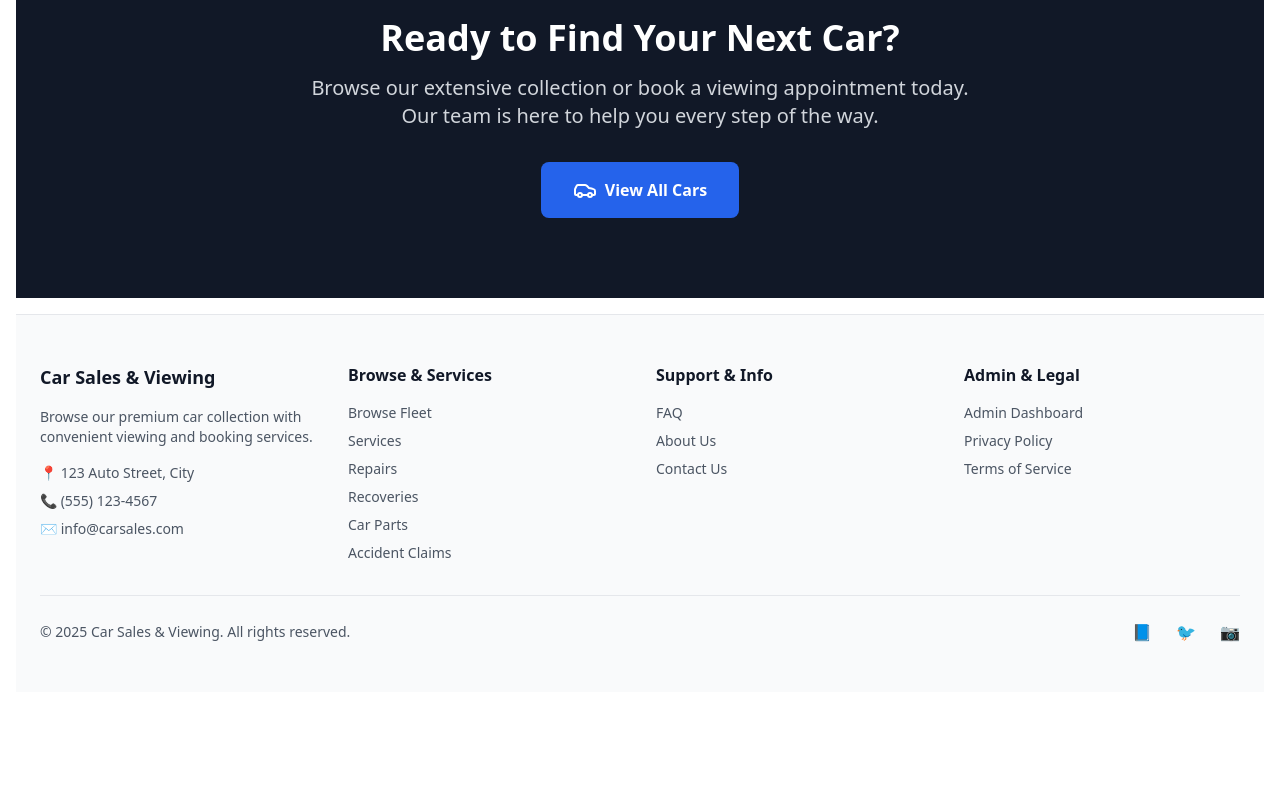
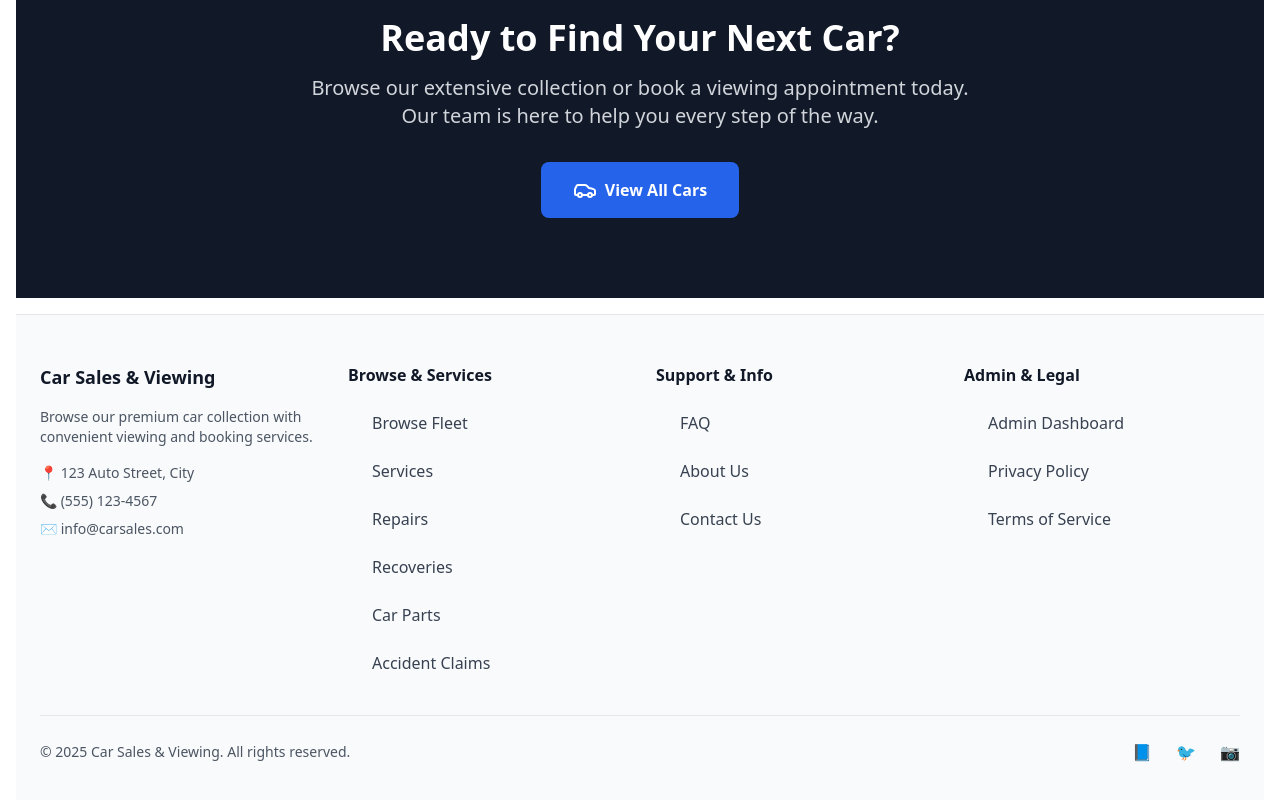
Before and after one commit to shahzar100/carsales, a Next.js app: page / in a window 1280 px wide. Shown: the part 1706-2506 px from the top of the page. Before the commit the page ends 2414 px from the top, so only its background shows below. Built offline with nearby package versions, Linux system fonts and the light colour scheme; no server answers; the database is empty.

Commit message:
added a loader for the website, changed links to use NavLink

```diff
--- a/src/app/layout.tsx
+++ b/src/app/layout.tsx
@@ -3,8 +3,10 @@ import "./globals.css";
 import { SearchContextProvider } from "@/backend/SearchContext";
 import { ViewingProvider } from "@/backend/ViewingContext";
 import { ShopProvider } from "@/backend/ShopContext";
+import { NavigationProvider } from "@/backend/NavigationContext";
 import Header from "@/components/Header";
-import Link from "next/link";
+import PageLoader from "@/components/UI/PageLoader";
+import NavLink from "@/components/Dropdown/NavLink";
 
 export const metadata: Metadata = {
   title: "Car Sales & Viewing",
@@ -18,12 +20,12 @@ export default function RootLayout({
 }>) {
   return (
     <html lang="en">
-      <body
-        className="antialiased min-h-screen grid grid-rows-[auto_1fr_auto] gap-4 p-4"
-      >
+      <body className="antialiased min-h-screen grid grid-rows-[auto_1fr_auto] gap-4 p-4">
+        <NavigationProvider>
           <SearchContextProvider>
             <ViewingProvider>
               <ShopProvider>
+                <PageLoader />
                 <Header />
                 <main className="min-h-screen">{children}</main>
                 <footer className="border-t bg-gray-50 w-full">
@@ -36,13 +38,39 @@ export default function RootLayout({
                           Car Sales & Viewing
                         </h3>
                         <p className="text-gray-600 text-sm mb-4">
-                      Browse our premium car collection with convenient viewing
-                      and booking services.
+                          Browse our premium car collection with convenient
+                          viewing and booking services.
                         </p>
                         <div className="space-y-2 text-sm text-gray-600">
-                      <p>📍 123 Auto Street, City</p>
-                      <p>📞 (555) 123-4567</p>
-                      <p>✉️ info@carsales.com</p>
+                          <p>
+                            📍{" "}
+                            <a
+                              href="https://maps.google.com/?q=123+Auto+Street,+City"
+                              target="_blank"
+                              rel="noopener noreferrer"
+                              className="hover:text-red-500 transition-colors cursor-pointer"
+                            >
+                              123 Auto Street, City
+                            </a>
+                          </p>
+                          <p>
+                            📞{" "}
+                            <a
+                              href="tel:+15551234567"
+                              className="hover:text-red-500 transition-colors cursor-pointer"
+                            >
+                              (555) 123-4567
+                            </a>
+                          </p>
+                          <p>
+                            ✉️{" "}
+                            <a
+                              href="mailto:info@carsales.com"
+                              className="hover:text-red-500 transition-colors cursor-pointer"
+                            >
+                              info@carsales.com
+                            </a>
+                          </p>
                         </div>
                       </div>
 
@@ -53,53 +81,25 @@ export default function RootLayout({
                         </h4>
                         <ul className="space-y-2 text-sm">
                           <li>
-                        <Link
-                          href="/BrowseFleet"
-                          className="text-gray-600 hover:text-red-500 transition-colors"
-                        >
-                          Browse Fleet
-                        </Link>
+                            <NavLink href="/BrowseFleet" text="Browse Fleet" />
                           </li>
                           <li>
-                        <Link
-                          href="/Services"
-                          className="text-gray-600 hover:text-red-500 transition-colors"
-                        >
-                          Services
-                        </Link>
-                      </li>
-
-                      <li>
-                        <Link
-                          href="/Services/Repairs"
-                          className="text-gray-600 hover:text-red-500 transition-colors"
-                        >
-                          Repairs
-                        </Link>
+                            <NavLink href="/Services" text="Services" />
                           </li>
                           <li>
-                        <Link
-                          href="/Recoveries"
-                          className="text-gray-600 hover:text-red-500 transition-colors"
-                        >
-                          Recoveries
-                        </Link>
+                            <NavLink href="/Services/Repairs" text="Repairs" />
                           </li>
                           <li>
-                        <Link
-                          href="/Car Parts"
-                          className="text-gray-600 hover:text-red-500 transition-colors"
-                        >
-                          Car Parts
-                        </Link>
+                            <NavLink href="/Recoveries" text="Recoveries" />
                           </li>
                           <li>
-                        <Link
+                            <NavLink href="/CarParts" text="Car Parts" />
+                          </li>
+                          <li>
+                            <NavLink
                               href="/AccidentClaims"
-                          className="text-gray-600 hover:text-red-500 transition-colors"
-                        >
-                          Accident Claims
-                        </Link>
+                              text="Accident Claims"
+                            />
                           </li>
                         </ul>
                       </div>
@@ -111,28 +111,13 @@ export default function RootLayout({
                         </h4>
                         <ul className="space-y-2 text-sm">
                           <li>
-                        <Link
-                          href="/FAQ"
-                          className="text-gray-600 hover:text-red-500 transition-colors"
-                        >
-                          FAQ
-                        </Link>
+                            <NavLink href="/FAQ" text="FAQ" dropdown={false} />
                           </li>
                           <li>
-                        <Link
-                          href="/AboutUs"
-                          className="text-gray-600 hover:text-red-500 transition-colors"
-                        >
-                          About Us
-                        </Link>
+                            <NavLink href="/AboutUs" text="About Us" />
                           </li>
                           <li>
-                        <Link
-                          href="/Enquiry"
-                          className="text-gray-600 hover:text-red-500 transition-colors"
-                        >
-                          Contact Us
-                        </Link>
+                            <NavLink href="/Enquiry" text="Contact Us" />
                           </li>
                         </ul>
                       </div>
@@ -144,28 +129,13 @@ export default function RootLayout({
                         </h4>
                         <ul className="space-y-2 text-sm">
                           <li>
-                        <Link
-                          href="/admin"
-                          className="text-gray-600 hover:text-red-500 transition-colors"
-                        >
-                          Admin Dashboard
-                        </Link>
+                            <NavLink href="/admin" text="Admin Dashboard" />
                           </li>
                           <li>
-                        <Link
-                          href="/privacy"
-                          className="text-gray-600 hover:text-red-500 transition-colors"
-                        >
-                          Privacy Policy
-                        </Link>
+                            <NavLink href="/privacy" text="Privacy Policy" />
                           </li>
                           <li>
-                        <Link
-                          href="/terms"
-                          className="text-gray-600 hover:text-red-500 transition-colors"
-                        >
-                          Terms of Service
-                        </Link>
+                            <NavLink href="/terms" text="Terms of Service" />
                           </li>
                         </ul>
                       </div>
@@ -207,6 +177,7 @@ export default function RootLayout({
               </ShopProvider>
             </ViewingProvider>
           </SearchContextProvider>
+        </NavigationProvider>
       </body>
     </html>
   );
--- /dev/null
+++ b/src/backend/NavigationContext.tsx
@@ -0,0 +1,42 @@
+"use client";
+
+import { createContext, useContext, useState, ReactNode } from "react";
+
+interface NavigationContextType {
+  isNavigating: boolean;
+  setIsNavigating: (loading: boolean) => void;
+  navigationTarget: string | null;
+  setNavigationTarget: (target: string | null) => void;
+}
+
+const NavigationContext = createContext<NavigationContextType | undefined>(
+  undefined
+);
+
+export const NavigationProvider: React.FC<{ children: ReactNode }> = ({
+  children,
+}) => {
+  const [isNavigating, setIsNavigating] = useState(false);
+  const [navigationTarget, setNavigationTarget] = useState<string | null>(null);
+
+  return (
+    <NavigationContext.Provider
+      value={{
+        isNavigating,
+        setIsNavigating,
+        navigationTarget,
+        setNavigationTarget,
+      }}
+    >
+      {children}
+    </NavigationContext.Provider>
+  );
+};
+
+export const useNavigation = () => {
+  const context = useContext(NavigationContext);
+  if (context === undefined) {
+    throw new Error("useNavigation must be used within a NavigationProvider");
+  }
+  return context;
+};
--- a/src/components/Dropdown/NavLink.tsx
+++ b/src/components/Dropdown/NavLink.tsx
@@ -1,5 +1,8 @@
+"use client";
 import Link from "next/link";
 import React from "react";
+import { useNavigation } from "@/backend/NavigationContext";
+import { usePathname } from "next/navigation";
 
 interface NavLinkProps {
   href: string;
@@ -14,13 +17,27 @@ const NavLink: React.FC<NavLinkProps> = ({
   dropdown = false,
   children,
 }) => {
+  const { setIsNavigating, setNavigationTarget } = useNavigation();
+  const pathname = usePathname();
+
   const baseClasses = dropdown
-    ? "hover:underline underline-offset-4 decoration-red-500 text-lg lg:text-base font-semibold transition-all duration-200 hover:text-red-500 px-6 py-4 rounded-lg group-hover:bg-red-50 border-b border-gray-100 block w-full text-left"
-    : "hover:underline underline-offset-4 decoration-red-500 text-base font-medium transition-all duration-200 hover:text-red-500 py-2 px-6 rounded-md hover:bg-red-50 block w-full text-left text-gray-700";
+    ? "text-gray-700 hover:underline underline-offset-4 decoration-red-500 text-lg lg:text-base font-semibold transition-all duration-200 hover:text-red-500 px-6 py-4 rounded-lg group-hover:bg-red-50 border-b border-gray-100 block w-full text-left"
+    : "hover:underline underline-offset-4 decoration-red-500 text-base font-medium transition-all duration-200 hover:text-red-500 py-2 px-6 rounded-md hover:bg-red-50 block w-full text-left text-gray-700 hover:text-red-500";
+
+  const handleClick = (e: React.MouseEvent) => {
+    // Don't show loader if navigating to the same page
+    if (href === pathname) {
+      return;
+    }
+
+    // Start loading animation
+    setIsNavigating(true);
+    setNavigationTarget(text);
+  };
 
   return (
-    <div className="group relative">
-      <Link href={href} className={baseClasses}>
+    <div className="group relative text-black">
+      <Link href={href} className={baseClasses} onClick={handleClick}>
         {text}
       </Link>
 
--- a/src/components/Header.tsx
+++ b/src/components/Header.tsx
@@ -5,7 +5,7 @@ import Link from "next/link";
 const Header = () => {
   return (
     <nav className="flex gap-8 justify-between items-center mx-auto max-w-7xl row-span-1 w-full px-6 py-4 sticky top-0 z-50 bg-white/95 backdrop-blur-sm shadow-sm rounded-full">
-      <Link className="text-xl font-bold tracking-tight" href="/">
+      <Link className="text-xl font-bold tracking-tight text-black" href="/">
         Title
       </Link>
 
@@ -25,15 +25,23 @@ const Header = () => {
         </NavLink>
         <NavLink dropdown={true} href="/Services" text={"Services"}>
           <div className="flex flex-col space-y-2 w-full">
-            <NavLink href="/Services/Detailing" text={"Detailing"} />
-            <NavLink href="/Services/Tints" text={"Tints"} />
-            <NavLink href="/Services/Repairs" text={"Repairs"} />
+            <NavLink
+              href="/Services/Detailing"
+              text={"Detailing"}
+              dropdown={false}
+            />
+            <NavLink href="/Services/Tints" text={"Tints"} dropdown={false} />
+            <NavLink
+              href="/Services/Repairs"
+              text={"Repairs"}
+              dropdown={false}
+            />
           </div>
         </NavLink>
         <NavLink href="/CarParts" text={"Car Parts"} />
         <NavLink href="/Recoveries" text={"Recoveries"} />
         <NavLink href="/AccidentClaims" text={"Accident Claims"} />
-        <NavLink href="/ViewBooking" text={"View Bookings"} />
+        <NavLink href="/Booking/lookup" text={"View Bookings"} />
         <NavLink href="/AboutUs" text={"About Us"} />
       </NavMenu>
     </nav>
--- /dev/null
+++ b/src/components/UI/NavButton.tsx
@@ -0,0 +1,54 @@
+"use client";
+
+import React from "react";
+import { useNavigation } from "@/backend/NavigationContext";
+import { usePathname, useRouter } from "next/navigation";
+
+interface NavButtonProps {
+  href: string;
+  onClick?: () => void;
+  className?: string;
+  children: React.ReactNode;
+}
+
+const NavButton: React.FC<NavButtonProps> = ({
+  href,
+  onClick,
+  className = "",
+  children,
+}) => {
+  const { setIsNavigating, setNavigationTarget } = useNavigation();
+  const pathname = usePathname();
+  const router = useRouter();
+
+  const handleClick = (e: React.MouseEvent) => {
+    e.preventDefault();
+
+    // Don't show loader if navigating to the same page
+    if (href === pathname) {
+      return;
+    }
+
+    // Execute custom onClick if provided
+    if (onClick) {
+      onClick();
+    }
+
+    // Start loading animation
+    setIsNavigating(true);
+    setNavigationTarget(href);
+
+    // Navigate after a short delay
+    setTimeout(() => {
+      router.push(href);
+    }, 100);
+  };
+
+  return (
+    <button onClick={handleClick} className={className}>
+      {children}
+    </button>
+  );
+};
+
+export default NavButton;
--- /dev/null
+++ b/src/components/UI/PageLoader.tsx
@@ -0,0 +1,70 @@
+"use client";
+
+import { useNavigation } from "@/backend/NavigationContext";
+import { usePathname } from "next/navigation";
+import { useEffect } from "react";
+
+const PageLoader = () => {
+  const { isNavigating, setIsNavigating, navigationTarget } = useNavigation();
+  const pathname = usePathname();
+
+  useEffect(() => {
+    // Stop loading when pathname changes (page loaded)
+    if (isNavigating) {
+      const timer = setTimeout(() => {
+        setIsNavigating(false);
+      }, 800); // Small delay for smooth transition
+
+      return () => clearTimeout(timer);
+    }
+  }, [pathname, isNavigating, setIsNavigating]);
+
+  if (!isNavigating) return null;
+
+  return (
+    <div className="fixed inset-0 bg-white z-50 flex items-center justify-center">
+      <div className="text-center">
+        {/* Car Icon Animation */}
+        <div className="relative mb-6">
+          <div className="w-16 h-16 mx-auto mb-4">
+            <svg
+              className="w-full h-full text-blue-600 animate-bounce"
+              fill="currentColor"
+              viewBox="0 0 24 24"
+            >
+              <path d="M18.92 6.01C18.72 5.42 18.16 5 17.5 5h-11c-.66 0-1.22.42-1.42 1.01L3 12v8c0 .55.45 1 1 1h1c.55 0 1-.45 1-1v-1h12v1c0 .55.45 1 1 1h1c.55 0 1-.45 1-1v-8l-2.08-5.99zM6.5 16c-.83 0-1.5-.67-1.5-1.5S5.67 13 6.5 13s1.5.67 1.5 1.5S7.33 16 6.5 16zm11 0c-.83 0-1.5-.67-1.5-1.5s.67-1.5 1.5-1.5 1.5.67 1.5 1.5-.67 1.5-1.5 1.5zM5 11l1.5-4.5h11L19 11H5z" />
+            </svg>
+          </div>
+
+          {/* Loading Dots */}
+          <div className="flex justify-center space-x-1">
+            <div className="w-2 h-2 bg-blue-600 rounded-full animate-pulse"></div>
+            <div
+              className="w-2 h-2 bg-blue-600 rounded-full animate-pulse"
+              style={{ animationDelay: "0.2s" }}
+            ></div>
+            <div
+              className="w-2 h-2 bg-blue-600 rounded-full animate-pulse"
+              style={{ animationDelay: "0.4s" }}
+            ></div>
+          </div>
+        </div>
+
+        {/* Loading Text */}
+        <h3 className="text-xl font-semibold text-gray-900 mb-2">Loading...</h3>
+        <p className="text-gray-600">
+          {navigationTarget
+            ? `Going to ${navigationTarget}`
+            : "Taking you to your destination"}
+        </p>
+
+        {/* Progress Bar */}
+        <div className="w-64 bg-gray-200 rounded-full h-2 mt-6 mx-auto overflow-hidden">
+          <div className="h-full bg-gradient-to-r from-blue-500 to-purple-600 rounded-full animate-pulse"></div>
+        </div>
+      </div>
+    </div>
+  );
+};
+
+export default PageLoader;
```
Also changed, not shown: src/components/Shop/Collection/Item.tsx (+5 -5 lines). Lines whose indentation alone changed are shown as unchanged.
